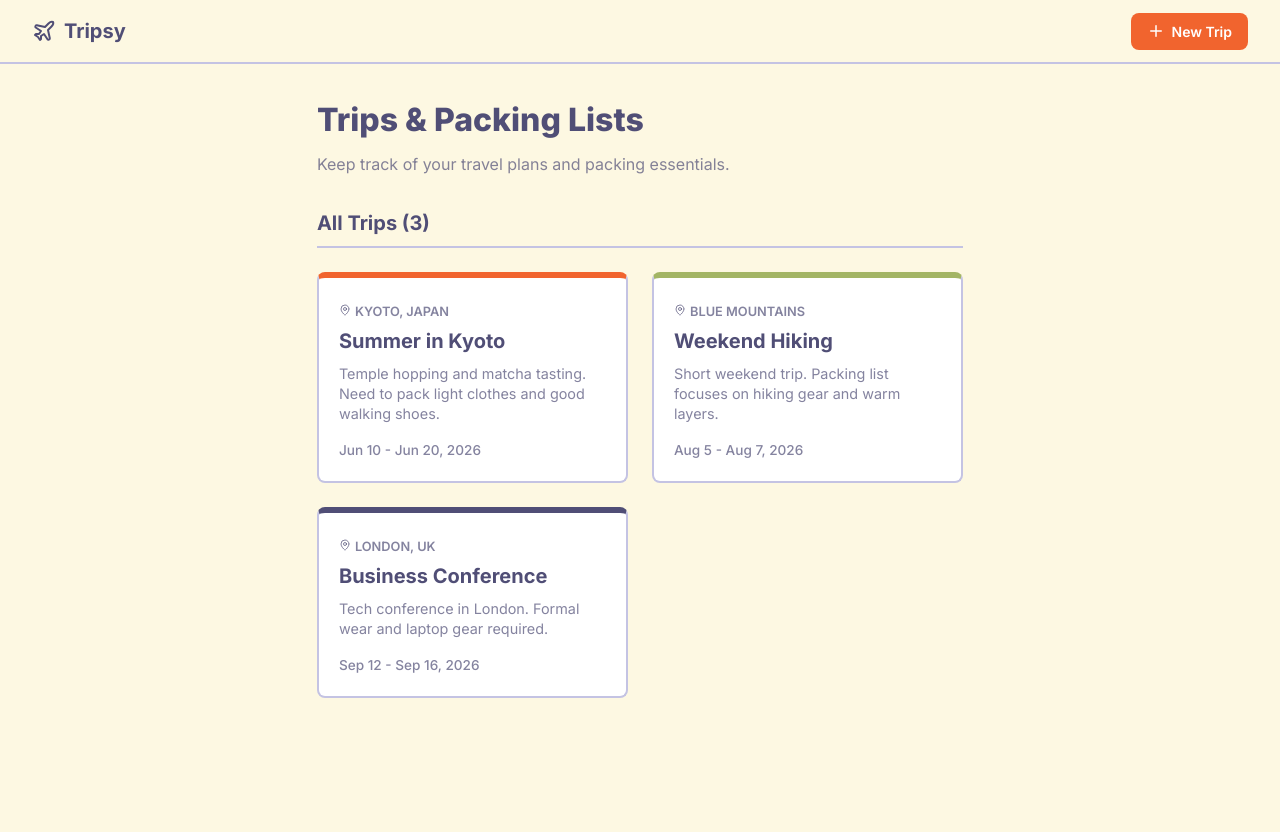
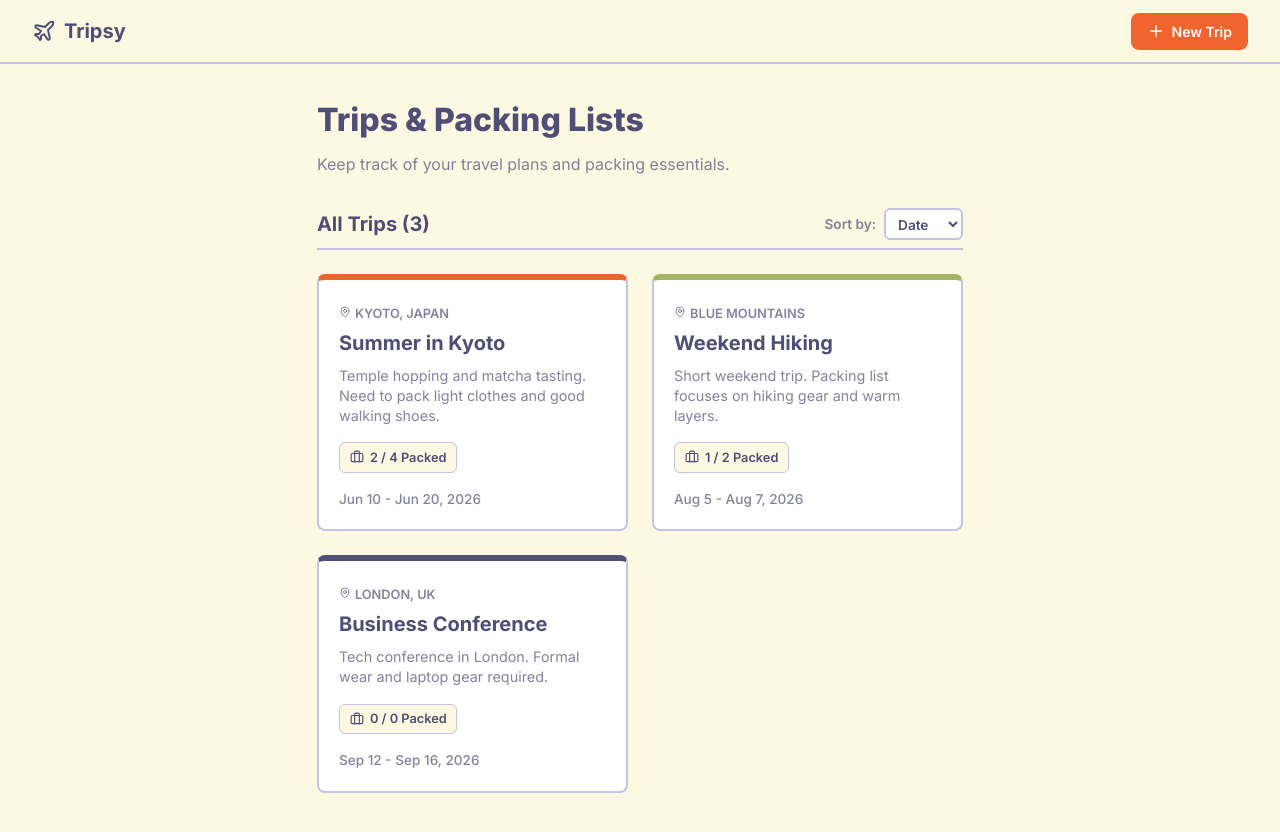
Before and after one commit to k3tan7/Tripsy, a React (Vite) app: page / in a window 1280 px wide. Shown: the top 832 px of the page. Before the commit the page ends 800 px from the top, so only its background shows below. Built offline with nearby package versions, Linux system fonts and the light colour scheme.

Commit message:
feat: project foundation — tokens, context, hooks, and static data

```diff
--- a/src/data/sampleTrips.js
+++ b/src/data/sampleTrips.js
@@ -7,6 +7,12 @@ const sampleTrips = [
     endDate: "2026-06-20",
     description: "Temple hopping and matcha tasting. Need to pack light clothes and good walking shoes.",
     coverColor: "#F1642E", // Orange
+    items: [
+      { id: "i1", name: "T-Shirts", packed: true },
+      { id: "i2", name: "Walking Shoes", packed: true },
+      { id: "i3", name: "Camera", packed: false },
+      { id: "i4", name: "Passport", packed: false },
+    ]
   },
   {
     id: "2",
@@ -16,6 +22,10 @@ const sampleTrips = [
     endDate: "2026-08-07",
     description: "Short weekend trip. Packing list focuses on hiking gear and warm layers.",
     coverColor: "#A3B565", // Green
+    items: [
+      { id: "i5", name: "Hiking Boots", packed: true },
+      { id: "i6", name: "Water Bottle", packed: false },
+    ]
   },
   {
     id: "3",
@@ -25,6 +35,7 @@ const sampleTrips = [
     endDate: "2026-09-16",
     description: "Tech conference in London. Formal wear and laptop gear required.",
     coverColor: "#504E76", // Dark Purple
+    items: []
   }
 ];
 
--- a/src/pages/Home.css
+++ b/src/pages/Home.css
@@ -35,6 +35,30 @@
   color: var(--dark-purple);
 }
 
+.sort-control {
+  display: flex;
+  align-items: center;
+  gap: 0.5rem;
+}
+
+.sort-label {
+  font-size: 0.85rem;
+  color: var(--text-secondary);
+  font-weight: 600;
+}
+
+.sort-select {
+  padding: 0.3rem 0.5rem;
+  border-radius: 6px;
+  border: 2px solid var(--border);
+  background: var(--surface);
+  color: var(--dark-purple);
+  font-weight: 600;
+  font-size: 0.85rem;
+  outline: none;
+  cursor: pointer;
+}
+
 .home-empty {
   text-align: center;
   padding: 3rem 1rem;
@@ -65,15 +89,10 @@
   border: 2px solid var(--border);
   border-radius: var(--radius);
   padding: 1.25rem;
-  transition: transform 0.2s, box-shadow 0.2s;
+  transition: all 0.2s ease;
   border-top: 6px solid var(--card-color, var(--accent-purple));
   display: flex;
   flex-direction: column;
-}
-
-.trip-card:hover {
-  transform: translateY(-2px);
-  box-shadow: 0 4px 12px rgba(80, 78, 118, 0.1);
 }
 
 .trip-card-dest {
@@ -98,6 +117,23 @@
   flex-grow: 1;
 }
 
+.trip-card-stats {
+  margin-bottom: 1rem;
+}
+
+.packing-progress {
+  display: inline-flex;
+  align-items: center;
+  gap: 0.4rem;
+  font-size: 0.8rem;
+  font-weight: 600;
+  background: var(--bg);
+  color: var(--dark-purple);
+  padding: 0.3rem 0.6rem;
+  border-radius: 6px;
+  border: 1px solid var(--border);
+}
+
 .trip-card-footer {
   font-size: 0.85rem;
   color: var(--text-secondary);
--- a/src/pages/Home.jsx
+++ b/src/pages/Home.jsx
@@ -1,8 +1,20 @@
+import { useState } from "react";
 import { Link } from "react-router-dom";
 import { MapPin, Briefcase } from "lucide-react";
 import "./Home.css";
 
 export default function Home({ trips }) {
+  const [sortBy, setSortBy] = useState("date");
+  const [hoveredCardId, setHoveredCardId] = useState(null);
+
+  const sortedTrips = [...trips].sort((a, b) => {
+    if (sortBy === "name") {
+      return a.name.localeCompare(b.name);
+    }
+    // Default to date
+    return new Date(a.startDate) - new Date(b.startDate);
+  });
+
   return (
     <main className="home">
       <div className="home-header">
@@ -13,24 +25,49 @@ export default function Home({ trips }) {
       <section className="home-trips">
         <div className="home-trips-header">
           <h2 className="home-trips-title">All Trips ({trips.length})</h2>
+
+          {trips.length > 0 && (
+            <div className="sort-control">
+              <span className="sort-label">Sort by:</span>
+              <select
+                value={sortBy}
+                onChange={(e) => setSortBy(e.target.value)}
+                className="sort-select"
+              >
+                <option value="date">Date</option>
+                <option value="name">Name</option>
+              </select>
+            </div>
+          )}
         </div>
 
         {trips.length === 0 ? (
           <div className="home-empty">
             <Briefcase size={48} style={{ margin: "0 auto 1rem", opacity: 0.5 }} />
-            <p>No trips planned yet.</p>
+            <p>No trips yet.</p>
             <Link to="/new" className="home-cta">
               Create First Trip
             </Link>
           </div>
         ) : (
           <div className="trips-grid">
-            {trips.map((trip) => (
+            {sortedTrips.map((trip) => {
+              const totalItems = trip.items ? trip.items.length : 0;
+              const packedItems = trip.items ? trip.items.filter(i => i.packed).length : 0;
+              const isHovered = hoveredCardId === trip.id;
+
+              return (
                 <Link
                   key={trip.id}
                   to={`/trip/${trip.id}`}
                   className="trip-card"
-                style={{ "--card-color": trip.coverColor }}
+                  style={{
+                    "--card-color": trip.coverColor,
+                    transform: isHovered ? "translateY(-4px)" : "none",
+                    boxShadow: isHovered ? "0 4px 12px rgba(80, 78, 118, 0.15)" : "none",
+                  }}
+                  onMouseEnter={() => setHoveredCardId(trip.id)}
+                  onMouseLeave={() => setHoveredCardId(null)}
                 >
                   <div className="trip-card-header">
                     <span className="trip-card-dest">
@@ -40,13 +77,22 @@ export default function Home({ trips }) {
                   </div>
                   <h3 className="trip-card-name">{trip.name}</h3>
                   <p className="trip-card-desc">{trip.description}</p>
+
+                  <div className="trip-card-stats">
+                    <div className="packing-progress">
+                      <Briefcase size={14} />
+                      <span>{packedItems} / {totalItems} Packed</span>
+                    </div>
+                  </div>
+
                   <div className="trip-card-footer">
                     {new Date(trip.startDate).toLocaleDateString("en-US", { month: "short", day: "numeric" })}
                     {" - "}
                     {new Date(trip.endDate).toLocaleDateString("en-US", { month: "short", day: "numeric", year: "numeric" })}
                   </div>
                 </Link>
-            ))}
+              );
+            })}
           </div>
         )}
       </section>
--- a/src/pages/NewTrip.jsx
+++ b/src/pages/NewTrip.jsx
@@ -32,6 +32,7 @@ export default function NewTrip({ onAddTrip }) {
     const newTrip = {
       ...form,
       id: Date.now().toString(),
+      items: [],
     };
     onAddTrip(newTrip);
     navigate(`/trip/${newTrip.id}`);
```
Lines whose indentation alone changed are shown as unchanged.
